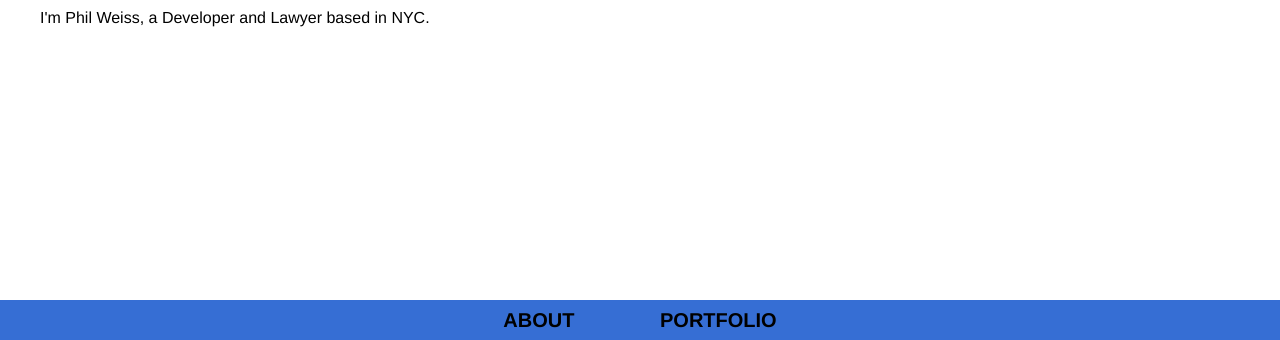
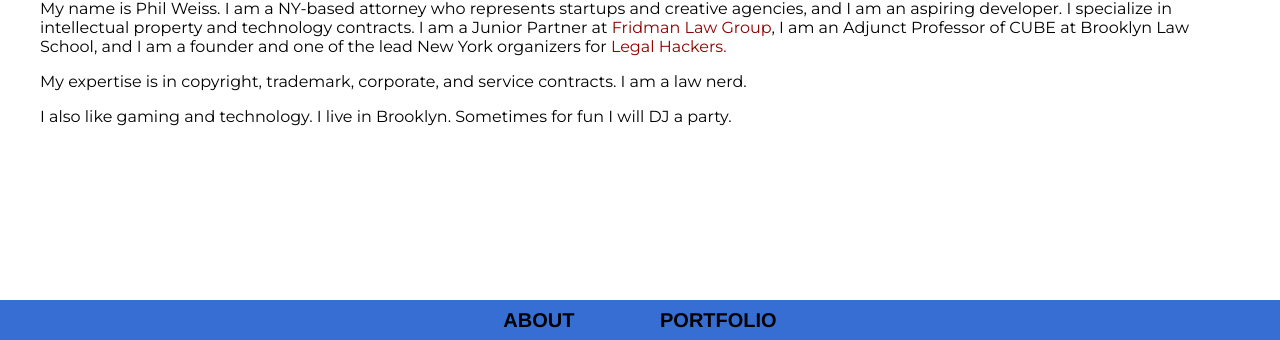
Before and after one commit to philfw/basic_personal_website, a plain HTML site: page index.html in a window 1280 px wide. Shown: the part 460-800 px from the top of the page. Drawn offline with Linux system fonts and the light colour scheme.

Commit message:
Added webfont

```diff
--- a/css/style.css
+++ b/css/style.css
@@ -1,3 +1,5 @@
+@import url(https://fonts.googleapis.com/css?family=Montserrat);
+
 body {
 	width:100%;
 	height:100%;
@@ -17,6 +19,7 @@ h1 {
 	color:#292756;
 	margin-bottom:20px;
 	align:center;
+	font-family:'Montserrat', Helvetica, sans-serif;
 }
 
 h2 {
@@ -31,10 +34,20 @@ h3 {
 
 p {
 	font-family:helvetica, sans-serif;
+	width:100%;
+	display:block;
+	font-family:'Montserrat', Helvetica, sans-serif;
+	font-color:;
 }
 
 a {
 	color:#900000;
+	text-decoration:none;
+}
+
+a:hover {
+	color:blue;
+	text-decoration:normal;
 }
 
 ul {
@@ -48,7 +61,7 @@ ul {
 	width:100%;
 	height:40px;
 	font-size:20px;
-	font-family: Impact;
+	font-family:'Montserrat', Helvetica, sans-serif;
 	font-weight: bold;
 	text-align: center;
 	background-color: #366ED4;
--- a/index.html
+++ b/index.html
@@ -18,7 +18,11 @@
 
 			<h1>ABOUT ME</h1>
 
-			<p>I'm Phil Weiss, a Developer and Lawyer based in NYC.</p>
+			<p>My name is Phil Weiss. I am a NY-based attorney who represents startups and creative agencies, and I am an aspiring developer.  I specialize in intellectual property and technology contracts.  I am a Junior Partner at <a href="http://fridmanlawgroup.com">Fridman Law Group</a>, I am an Adjunct Professor of CUBE at Brooklyn Law School, and I am a founder and one of the lead New York organizers for <a href="http://legalhackers.org">Legal Hackers.</a></p>
+
+			<p>My expertise is in copyright, trademark, corporate, and service contracts.  I am a law nerd.</p>
+
+			<p>I also like gaming and technology.  I live in Brooklyn.  Sometimes for fun I will DJ a party.</p>
 
 		</div>
 
```
